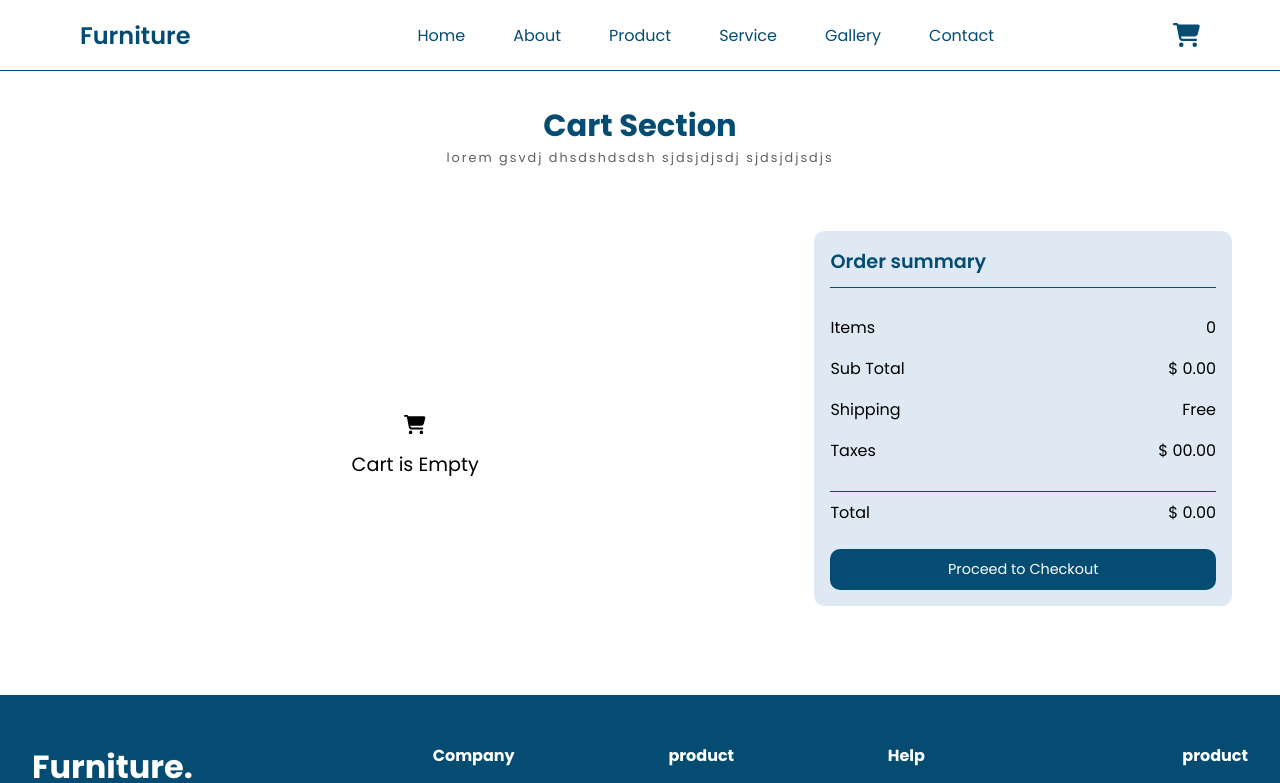
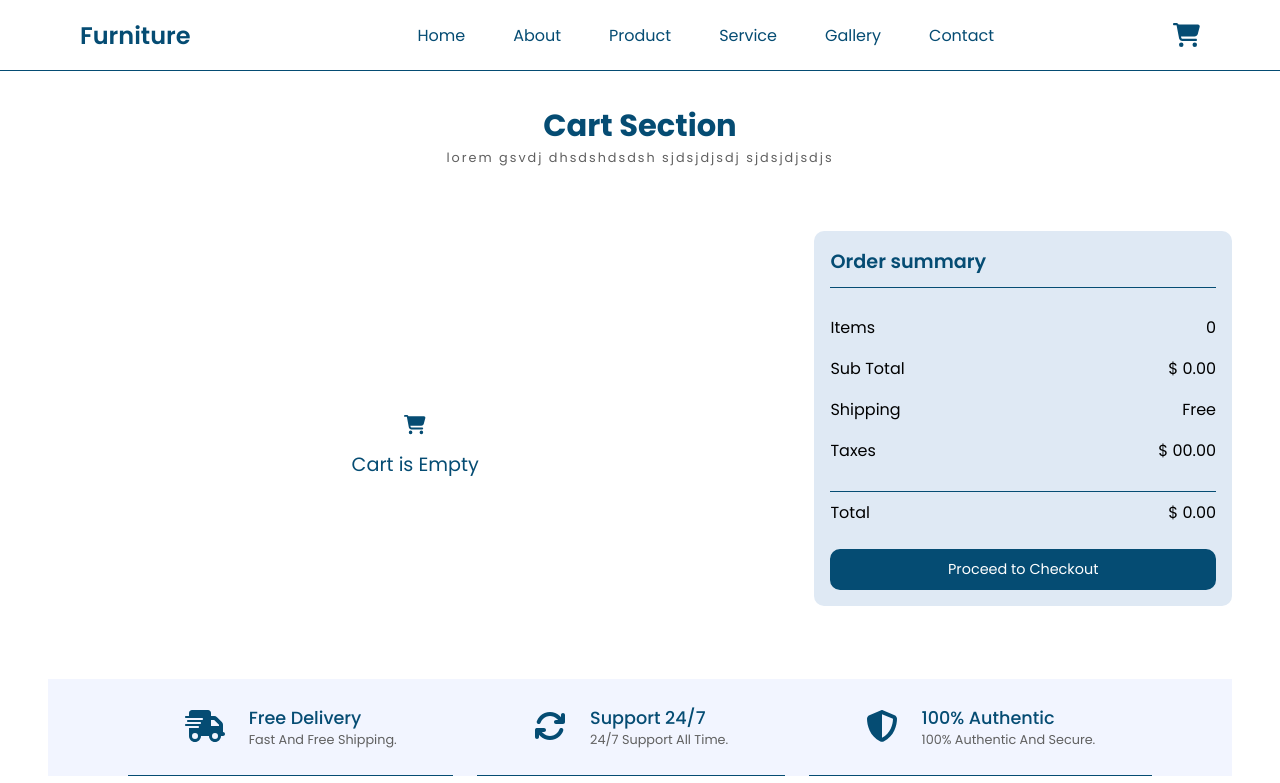
Before and after one commit to badhra-danish/Furniture-Website-Using-react, a React (Vite) app in the folder Furniture Website React/: page /cart in a window 1280 px wide. Shown: the top 783 px of the page. Built offline with nearby package versions, Linux system fonts and the light colour scheme.

Commit message:
some changes

```diff
--- a/Furniture Website React/src/pages/Cartsection/Cart.jsx
+++ b/Furniture Website React/src/pages/Cartsection/Cart.jsx
@@ -2,7 +2,7 @@ import React from 'react'
 import { useCart } from '../../context/CartContext'
 import { FontAwesomeIcon } from "@fortawesome/react-fontawesome";
 import { faShoppingCart } from '@fortawesome/free-solid-svg-icons';
-
+import AuthenticSction from '../homePage/authentic';
 function Cart() {
    const Cart = useCart();
 
@@ -61,7 +61,7 @@ function Cart() {
                         </tbody>
                      </table>
                   ) : (
-                     <div style={{ display: 'flex', alignItems: 'center', flexDirection: 'column', justifyContent: 'center', gap: '1rem', height: '50vh', fontSize: '1.2rem' }}>
+                     <div style={{ display: 'flex', alignItems: 'center', flexDirection: 'column', justifyContent: 'center', gap: '1rem', height: '50vh', fontSize: '1.2rem', color:'#054C73' }}>
                         <FontAwesomeIcon icon={faShoppingCart} />
                         <p>Cart is Empty</p>
                      </div>
@@ -100,6 +100,11 @@ function Cart() {
                   </div>
                </div>
             </div>
+
+            <div style={{marginTop:'1rem'}}>
+               <AuthenticSction/>
+            </div>
+
          </div>
       </>
    );
```
